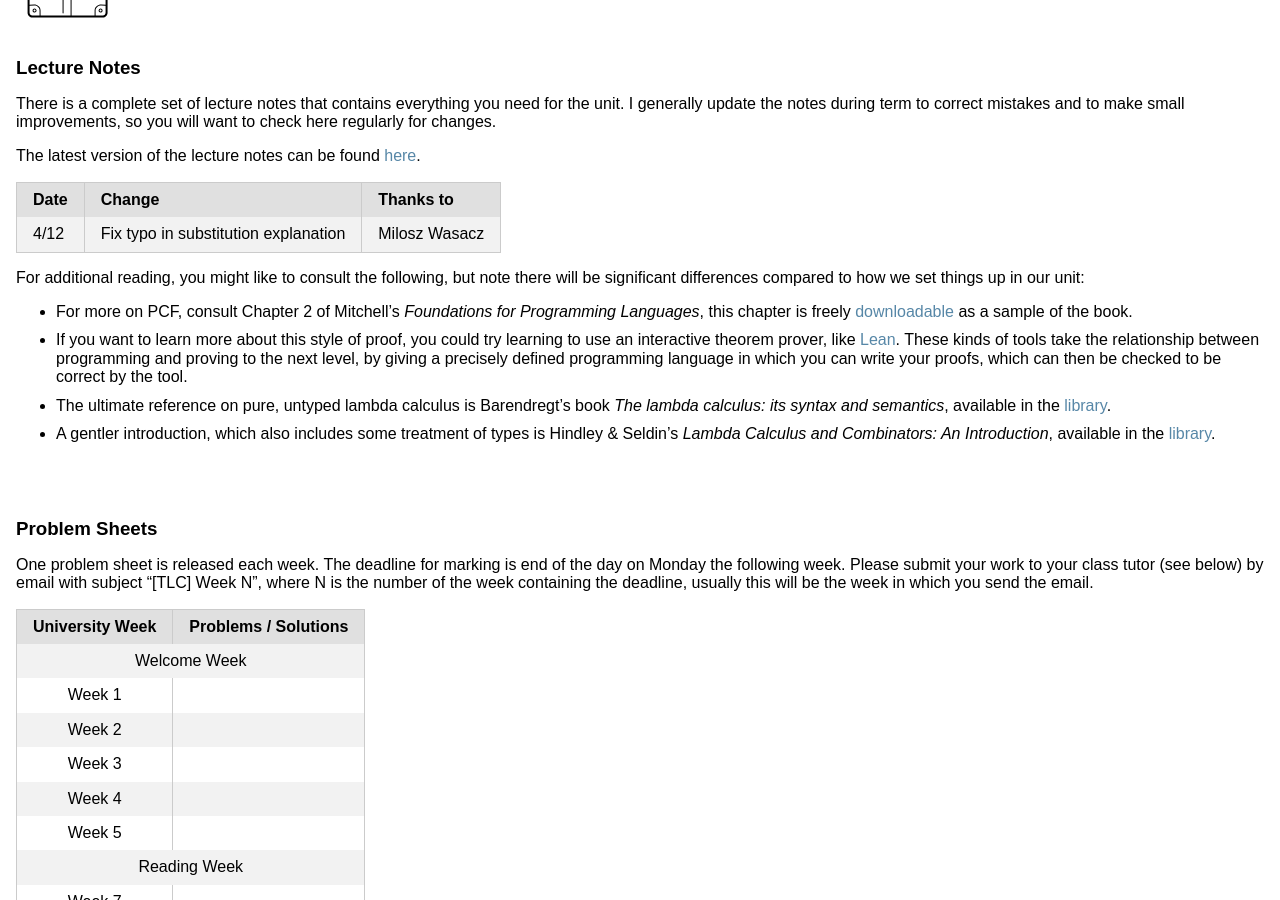
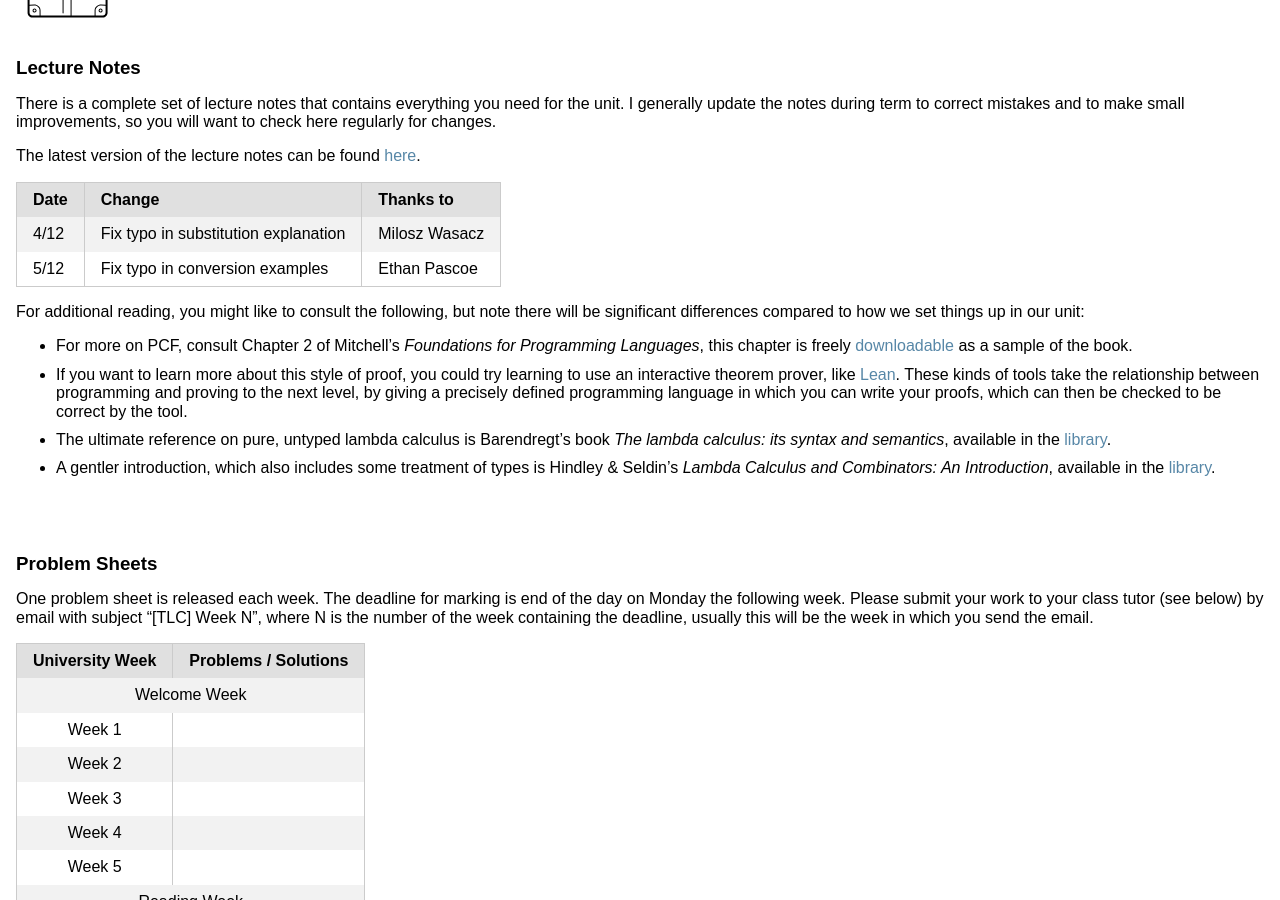
Before and after one commit to uob-coms30040/uob-coms30040.github.io, a Jekyll site: the page built from welcome.md, in a window 1280 px wide and 900 px high, scrolled down 714 px. Built offline with Jekyll 4.4.1, drawn with Linux system fonts in a browser that asks for light colours; nearby versions of some CDN libraries.

Commit message:
changelog

```diff
--- a/welcome.md
+++ b/welcome.md
@@ -41,6 +41,7 @@ Outside of lectures and classes, if you have any questions about the material, t
   </thead>
   <tbody>
     <tr><td>4/12</td><td>Fix typo in substitution explanation</td><td>Milosz Wasacz</td></tr>
+    <tr><td>5/12</td><td>Fix typo in conversion examples</td><td>Ethan Pascoe</td></tr>
     <!-- <tr><td>7/1</td><td>Fix C[t/x] for A[t/x] at end of 2</td><td>Rahat Mittal</td></tr>
     <tr><td>6/1</td><td>Fix typo in contexts explanation</td><td>Rahat Mittal</td></tr>
     <tr><td>6/1</td><td>Fix intuitive explanation of substitution: N instead of M</td><td>Rahat Mittal</td></tr>
```
